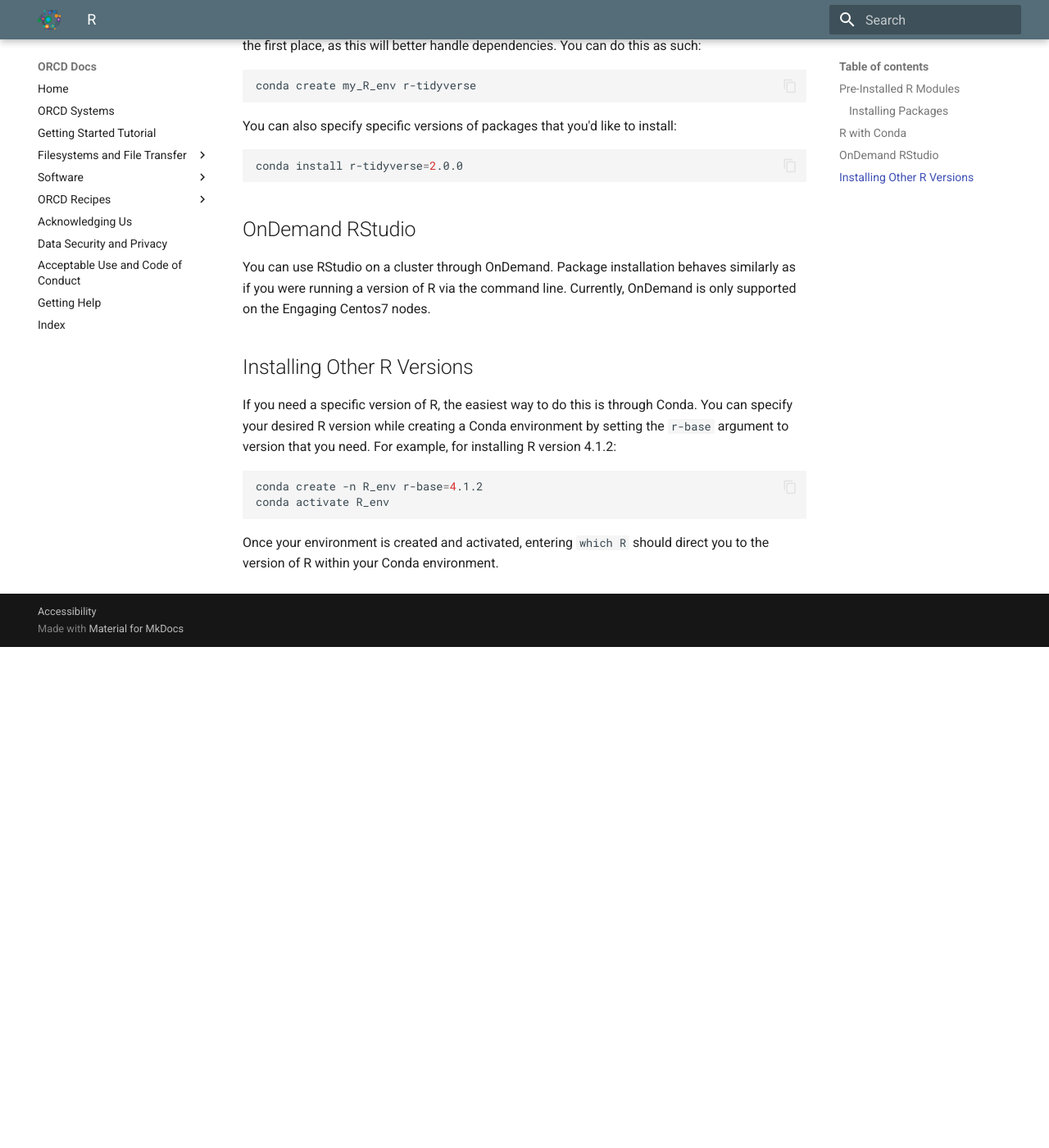
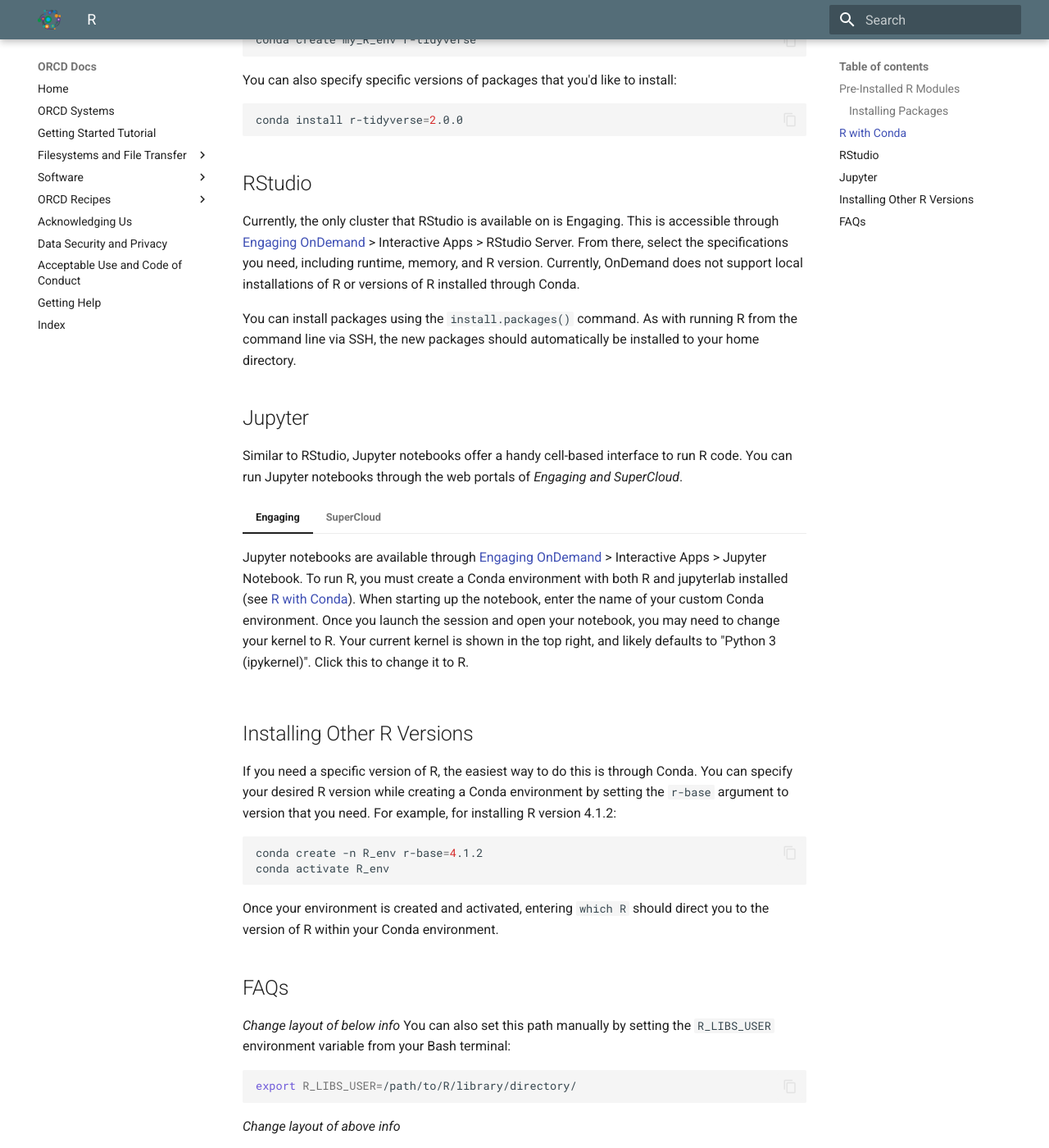
Before and after one commit to mit-orcd/orcd-docs-edit, an MkDocs documentation site: the page built from docs/software/R.md, in a window 1280 px wide and 1400 px high, scrolled down 1435 px. Shown: the whole window at 82% size. Built offline with MkDocs 1.6.1 and Material for MkDocs 9.7.7, drawn with Linux system fonts in a browser that asks for light colours; before the commit the page ends 2224 px from its top, so only the background shows below that; some of the changed text lies outside the part shown.

Commit message:
added RStudio and Jupyter info

````diff
--- a/docs/software/R.md
+++ b/docs/software/R.md
@@ -22,11 +22,7 @@
 
 The pre-installed R modules come with a limited number of packages, but it is possible to install more. This can be acheived using the standard R command `install.packages("packageName")`.
 
-Because these installations are not system-wide, a directory will be created in your home directory that contains all installed packages for the version of R you are using. You can check this directory by running `.libPaths()` from the R CLI. You can also set this path manually by setting the `R_LIBS_USER` environment variable from your Bash terminal:
-
-```bash
-export R_LIBS_USER=/path/to/R/library/directory/
-```
+R will first try to install this package system-wide but will be blocked to avoid editing the module for the entire cluster. You will be asked if you want to use a personal library instead. Type "yes" and press enter. This creates a folder in your home directory that contains the packages for each version of R you use. You can check this directory by running `.libPaths()` from the R CLI.
 
 ## R with Conda
 
@@ -64,9 +60,25 @@
 conda install r-tidyverse=2.0.0
 ```
 
-## OnDemand RStudio
+## RStudio
 
-You can use RStudio on a cluster through OnDemand. Package installation behaves similarly as if you were running a version of R via the command line. Currently, OnDemand is only supported on the Engaging Centos7 nodes.
+Currently, the only cluster that RStudio is available on is Engaging. This is accessible through [Engaging OnDemand](https://engaging-ood.mit.edu) > Interactive Apps > RStudio Server. From there, select the specifications you need, including runtime, memory, and R version. Currently, OnDemand does not support local installations of R or versions of R installed through Conda.
+
+You can install packages using the `install.packages()` command. As with running R from the command line via SSH, the new packages should automatically be installed to your home directory.
+
+## Jupyter
+
+Similar to RStudio, Jupyter notebooks offer a handy cell-based interface to run R code. You can run Jupyter notebooks through the web portals of *Engaging and SuperCloud*.
+
+=== "Engaging"
+
+    Jupyter notebooks are available through [Engaging OnDemand](https://engaging-ood.mit.edu) > Interactive Apps > Jupyter Notebook. To run R, you must create a Conda environment with both R and jupyterlab installed (see [R with Conda](#r-with-conda)). When starting up the notebook, enter the name of your custom Conda environment. Once you launch the session and open your notebook, you may need to change your kernel to R. Your current kernel is shown in the top right, and likely defaults to "Python 3 (ipykernel)". Click this to change it to R.
+
+=== "SuperCloud"
+
+    Click [here](https://txe1-portal.mit.edu/jupyter/jupyter_notebook.php) to open a Jupyter notebook on the SuperCloud web portal.
+
+    On SuperCloud, the version of R that is available is from the pre-installed R environment on Anaconda. As a result, you cannot install additional pacakges. Unfortunately, it is not possible to connect your own Conda environment to Jupyter on this cluster. You can find more information about running Jupyter notebooks on SuperCloud [here](https://mit-supercloud.github.io/supercloud-docs/jupyter-notebooks/).
 
 ## Installing Other R Versions
 
@@ -78,3 +90,13 @@
 ```
 
 Once your environment is created and activated, entering `which R` should direct you to the version of R within your Conda environment.
+
+## FAQs
+
+*Change layout of below info*
+You can also set this path manually by setting the `R_LIBS_USER` environment variable from your Bash terminal:
+
+```bash
+export R_LIBS_USER=/path/to/R/library/directory/
+```
+*Change layout of above info*
````
